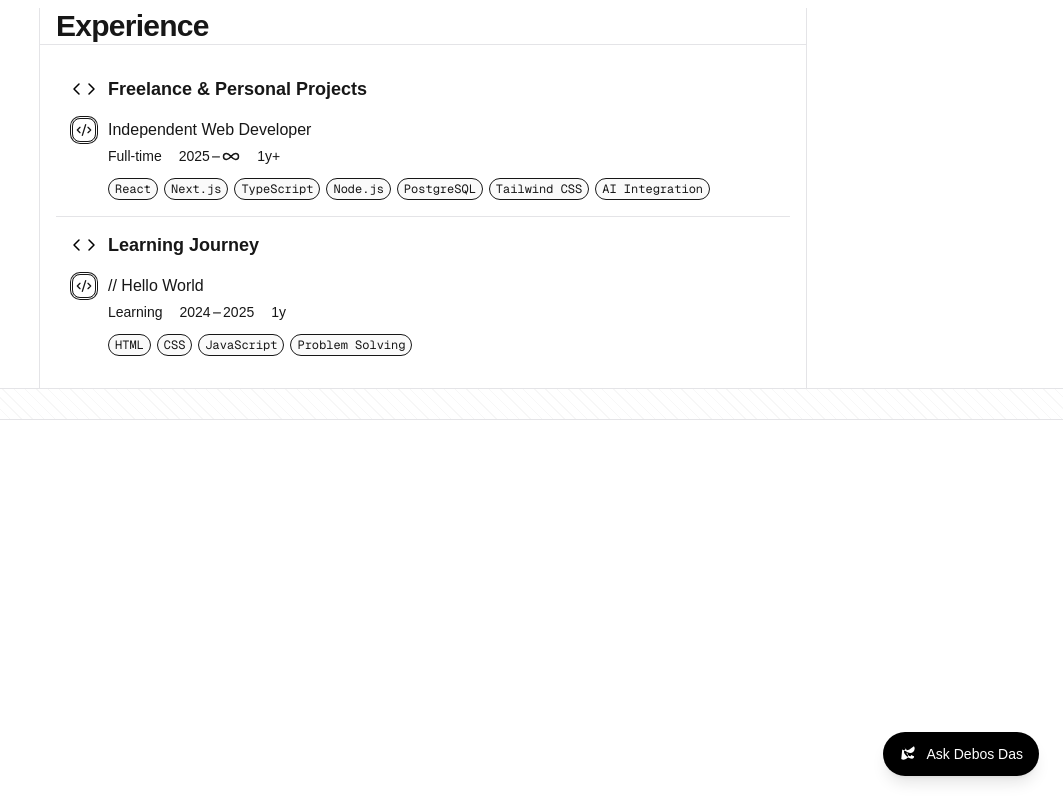
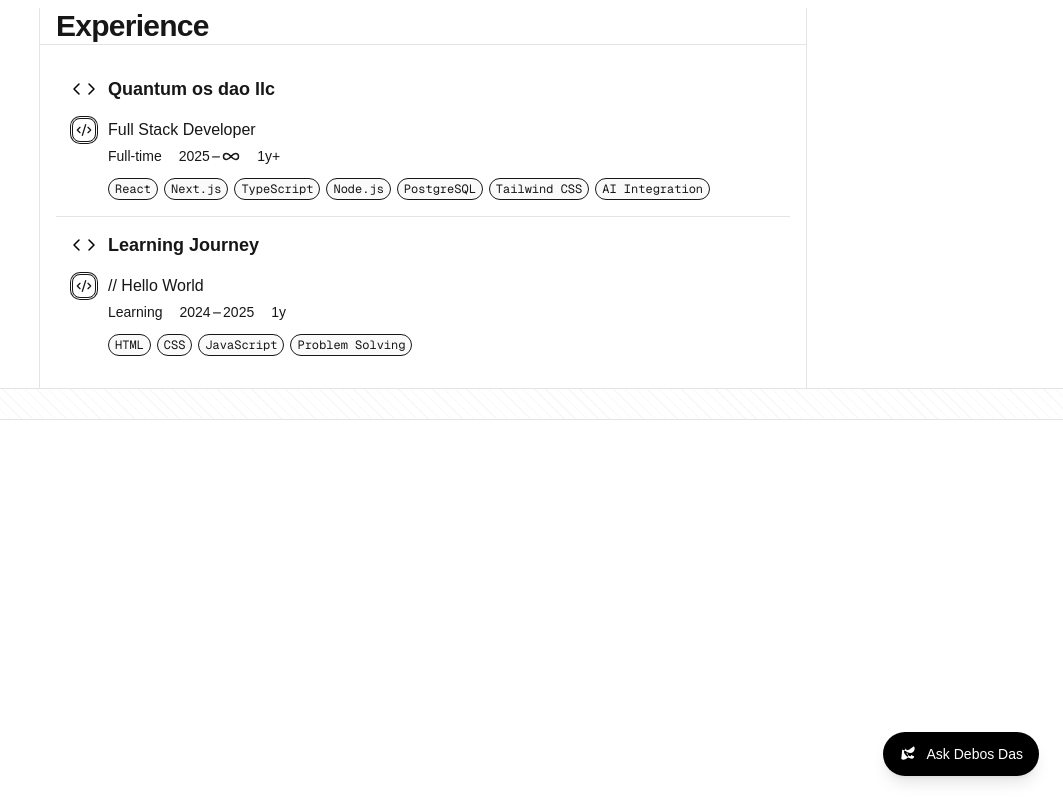
Before and after one commit to Debos602/latest-portfolio, a Next.js app: page /experience in a window 1280 px wide. Shown: the whole page, without its empty margins (217-1280 px from the left). Built offline with nearby package versions, Linux system fonts and the light colour scheme.

Commit message:
addex experience data

```diff
--- a/src/components/experience.tsx
+++ b/src/components/experience.tsx
@@ -30,12 +30,12 @@ type ExperienceGroup = {
 const experience: ExperienceGroup[] = [
   {
     logo: "/icons/code.svg",
-    name: "Freelance & Personal Projects",
+    name: "Quantum os dao llc",
     current: true,
     positions: [
       {
         icon: <CodeXml className="size-4" aria-hidden="true" />,
-        title: "Independent Web Developer",
+        title: "Full Stack Developer",
         type: "Full-time",
         start: "2025",
         end: null,
```
